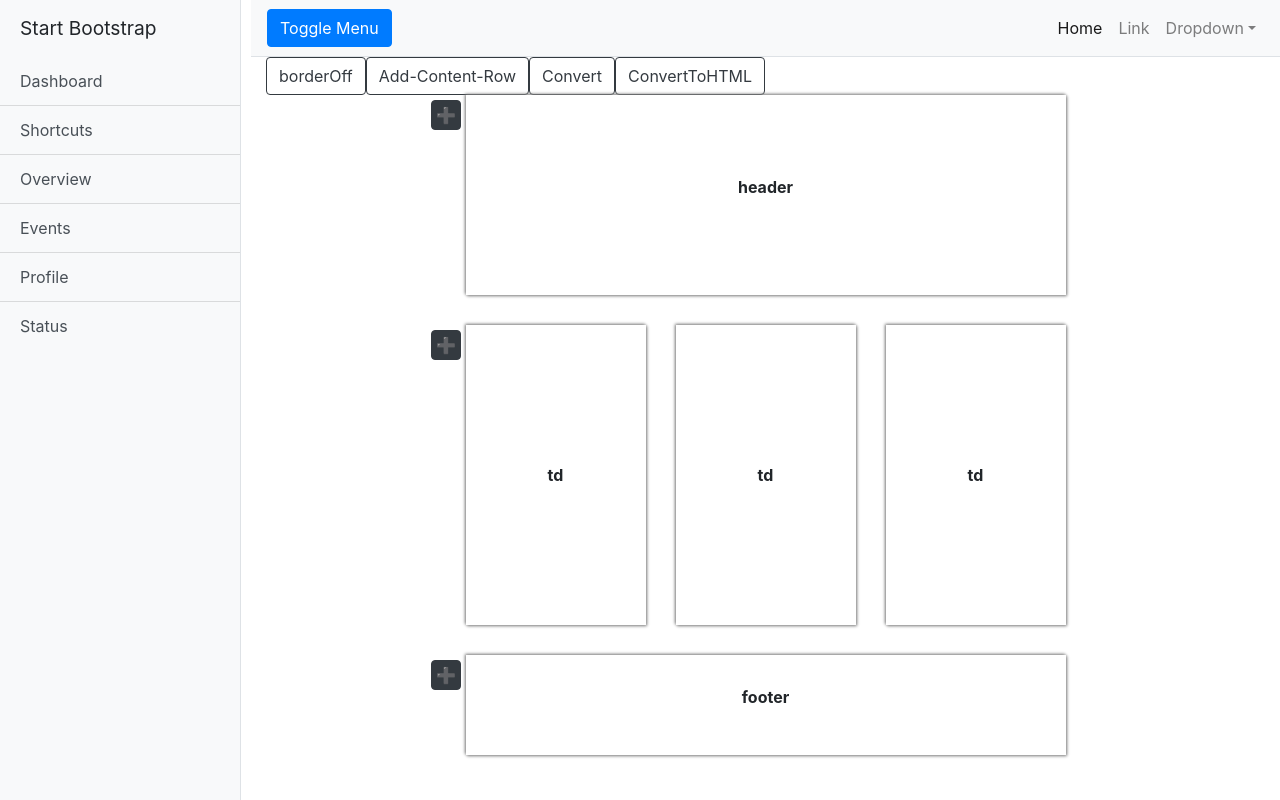
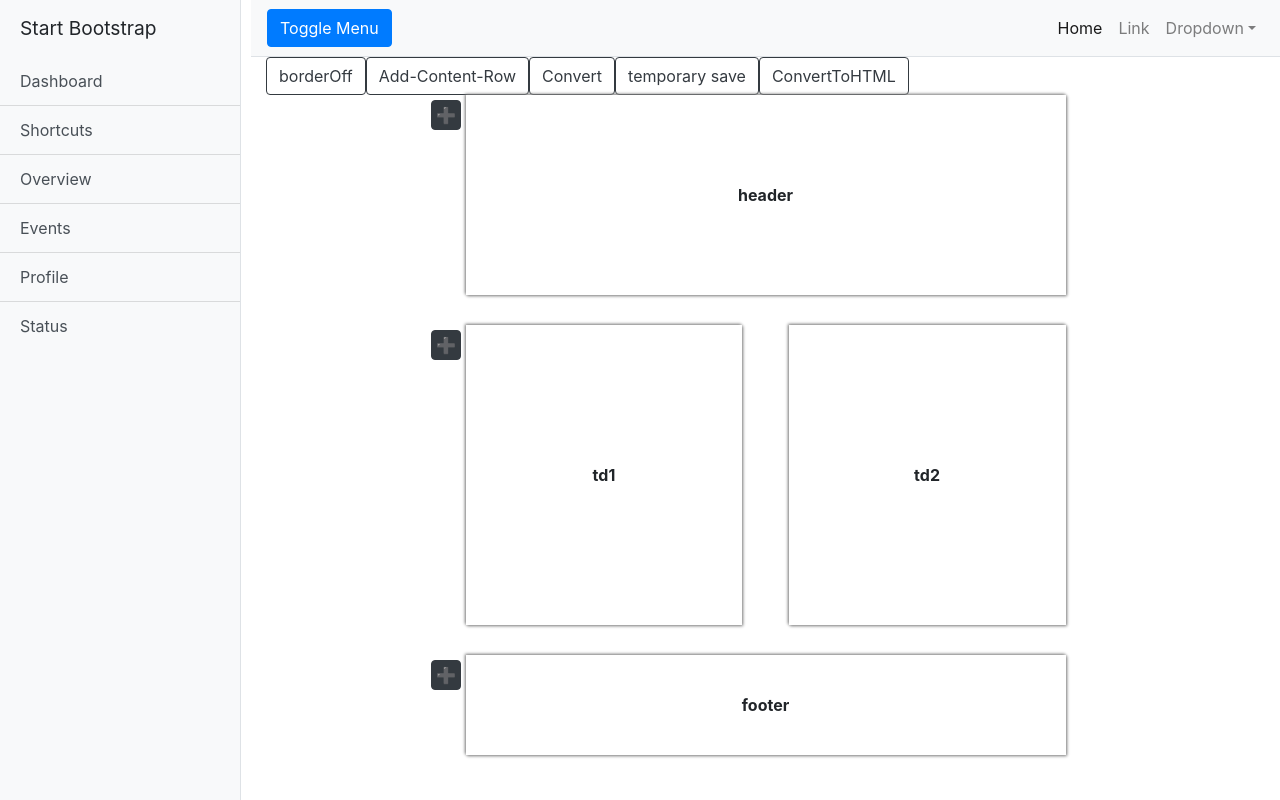
Before and after one commit to taegeon-park23/mail-template-edm-system, a React (Create React App) app: page / in a window 1280 px wide. Built offline with nearby package versions, Linux system fonts and the light colour scheme; grey boxes are pictures that could not be loaded.

Commit message:
initial commit

```diff
--- a/src/pageComponents/Main/TemplateMailContents.js
+++ b/src/pageComponents/Main/TemplateMailContents.js
@@ -8,22 +8,32 @@ import React, {
 import DomToImage from "dom-to-image";
 import styled from "styled-components";
 import { backImageTemplateStore } from "../../stores/backImageTemplateStore";
+import { mailTemplateStore } from "../../stores/mailTemplateStore";
 
 //components
 import EmptyRowPlace from "./TemplateMailContents/EmptyRowPlace";
 import RowTable from "./TemplateMailContents/RowTable";
 export default function TemplateMailContents({ tableWidth, tableHeight }) {
+  // 백그라운드 이미지, boxShadow 관련 상태 저장 store
   const globalState = useContext(backImageTemplateStore);
-  const { state, dispatch } = globalState;
-  const tdClass = { align: "center", width: "30", content: `<b>td</b>` };
-  const tdClasses = [tdClass, tdClass, tdClass];
-  const initialContents = [{ tdClasses: tdClasses }];
-  const [contents, setContents] = useState(initialContents);
-  useEffect(() => {});
+  const backState = globalState.state;
+  const backDispatch = globalState.dispatch;
+
+  // mail 관련 상태 저장 store, tdClasses 등등
+  const mailGlobalState = useContext(mailTemplateStore);
+  const mailState = mailGlobalState.state;
+  const mailDispatch = mailGlobalState.dispatch;
+
+  const [contents, setContents] = useState(mailState.contents);
+  useEffect(() => {
+    if (mailState.saveContentsStatus === true) {
+      mailDispatch({ TYPE: "UPDATE_CONTENTS", value: { contents: contents } });
+    }
+  });
   const convertToHTML = () => {
     const resultDoc = document.getElementById("TemplateMailContentsDiv");
     const downloadHtml = `<!DOCTYPE html PUBLIC "-//W3C//DTD XHTML 1.0 Transitional//EN" "http://www.w3.org/TR/xhtml1/DTD/xhtml1-transitional.dtd"><html xmlns="http://www.w3.org/1999/xhtml"><head><meta http-equiv="Content-Type" content="text/html; charset=UTF-8" /><title>Email Design</title><meta name="viewport" content="width=device-width, initial-scale=1.0"/>
-    </head><body>${resultDoc.innerHTML}</body></html>`;
+    </head><body background="${backState.convertedImage}" style="background-repeat:no-repeat">${resultDoc.innerHTML}</body></html>`;
     const element = document.createElement("a");
     element.setAttribute(
       "href",
@@ -38,7 +48,7 @@ export default function TemplateMailContents({ tableWidth, tableHeight }) {
 
   //   결과 생성 버튼
   const converToHTMLCallback = useCallback(() => {
-    dispatch({ type: "CONVERT_BOX_SHADOW", value: { boxShadow: false } });
+    backDispatch({ type: "CONVERT_BOX_SHADOW", value: { boxShadow: false } });
     setTimeout(convertToHTML, 250);
   });
 
@@ -47,14 +57,14 @@ export default function TemplateMailContents({ tableWidth, tableHeight }) {
   };
 
   const convertToBackUseCallback = useCallback(() => {
-    dispatch({ type: "CONVERT_BOX_SHADOW", value: { boxShadow: true } });
+    backDispatch({ type: "CONVERT_BOX_SHADOW", value: { boxShadow: true } });
     const resultDoc = document.getElementById("TemplateMailContentsTable");
     resultDoc.style.background = "";
     console.log(resultDoc);
     setTimeout(() => {
       DomToImage.toPng(resultDoc)
         .then(function (dataUrl) {
-          dispatch({
+          backDispatch({
             type: "CONVERTING_IMAGE",
             value: {
               convertedImage: dataUrl,
@@ -73,21 +83,26 @@ export default function TemplateMailContents({ tableWidth, tableHeight }) {
   const onClickAddContentRow = () => {
     const tdClass = { align: "center", width: "30", content: `<b>td</b>` };
     const tdClasses = [tdClass];
-    const newContents = [].concat(contents);
-    newContents.push({ tdClasses: tdClasses });
+    const newContents = { ...contents };
+    const newBody = newContents.body;
+    newBody.contentRowTables.push({ tdClasses: tdClasses });
     setContents(newContents);
   };
 
   const onClickDeleteContentRow = (index) => {
-    const tempContents = [].concat(contents);
+    const newContents = { ...contents };
+    const newBody = newContents.body;
+    const tempContentRowTables = newBody.contentRowTables;
     if (index === 0) return;
-    if (index === tempContents.length - 1) {
-      tempContents.pop();
-      setContents(tempContents);
+    if (index === tempContentRowTables.length - 1) {
+      tempContentRowTables.pop();
+      setContents(newContents);
     } else {
-      const newContents = tempContents
+      tempContentRowTables = tempContentRowTables
         .slice(0, index)
-        .concat(tempContents.slice(index + 1, tempContents.length));
+        .concat(
+          tempContentRowTables.slice(index + 1, tempContentRowTables.length)
+        );
       setContents(newContents);
     }
   };
@@ -96,34 +111,37 @@ export default function TemplateMailContents({ tableWidth, tableHeight }) {
   };
 
   const onClickConvertBoxShadow = (status) => {
-    dispatch({
+    backDispatch({
       type: "CONVERT_BOX_SHADOW",
       value: {
         boxShadow: status
       }
     });
   };
+
+  const temporarySaveCallback = useCallback(() => {
+    mailDispatch({ type: "SAVE_ON_CONTENTS" });
+    setTimeout(() => {
+      mailDispatch({ type: "SAVE_OFF_CONTENTS" });
+    }, 50);
+  });
+  const onClickTemprarySave = () => {
+    temporarySaveCallback();
+  };
+
   const tdHeader = {
     align: "center",
     width: "100",
     content: `<p><b>header</b></p>`
-  };
-  const tdIneraction = {
-    align: "center",
-    width: "100",
-    content: `<a href="#"><p><font color="#147e94">Button</font></p></a>`
   };
   const tdFooter = {
     align: "center",
     width: "100",
     content: `<p><b>footer</b></p>`
   };
-  const tdHeaderClasses = [tdHeader];
-  const tdIneractionClasses = [tdClass, tdIneraction];
-  const tdFooterClasses = [tdFooter];
   return (
     <div id="TemplateMailContents" className="container-fluid">
-      {state.boxShadow === false ? (
+      {backState.boxShadow === false ? (
         <Button
           className="btn btn-outline-dark"
           onClick={() => {
@@ -156,6 +174,15 @@ export default function TemplateMailContents({ tableWidth, tableHeight }) {
       >
         Convert
       </ConvertButton>
+      <Button
+        className="btn btn-outline-dark"
+        onClick={() => {
+          onClickTemprarySave();
+        }}
+      >
+        temporary save
+      </Button>
+
       <ConvertButton
         className="btn btn-outline-dark"
         onClick={onClickConvertHtmlButton}
@@ -165,35 +192,42 @@ export default function TemplateMailContents({ tableWidth, tableHeight }) {
 
       <TemplateFormWrapper>
         <div id="TemplateMailContentsDiv">
+          <BackImageDiv>
+            <img
+              alt=""
+              src={backState.convertedImage}
+              style={{ width: "auto", height: "auto" }}
+            />
+          </BackImageDiv>
           <table
             id="TemplateMailContentsTable"
             border={0}
             cellPadding={0}
             cellSpacing={0}
             width={tableWidth}
-            background={`${state.convertedImage}`}
-            style={{ background: `no-repeat url("${state.convertedImage}")` }}
+            // background={`${backState.convertedImage}`}
+            // style={{ background: `no-repeat url("${backState.convertedImage}")` }}
           >
             <tbody>
               {/* header */}
-              <RowTable height={200} tdClasses={tdHeaderClasses} />
+              <RowTable height={200} tdClasses={contents.header.tdClasses} />
               <EmptyRowPlace height={30} />
               {/* content */}
-              {contents.map((tdClasses, i) => {
+              {contents.body.contentRowTables.map((contentRowTale, i) => {
                 return (
                   <Fragment>
                     <RowTable
                       rowTableIndex={i}
                       deleteRowTable={onClickDeleteContentRow}
                       height={300}
-                      tdClasses={tdClasses.tdClasses}
+                      tdClasses={contentRowTale.tdClasses}
                     />
                     <EmptyRowPlace height={30} />
                   </Fragment>
                 );
               })}
               {/* footer */}
-              <RowTable height={100} tdClasses={tdFooterClasses} />
+              <RowTable height={100} tdClasses={contents.footer.tdClasses} />
             </tbody>
           </table>
         </div>
@@ -208,3 +242,9 @@ const TemplateFormWrapper = styled.div`
   display: flex;
   justify-content: center;
 `;
+const BackImageDiv = styled.div`
+  position: absolute;
+  width: ${(props) => props.width}px;
+  height: ${(props) => props.height}px;
+  background: ${(props) => `no-repeat url("${props.image}")`};
+`;
--- a/src/pages/Main.js
+++ b/src/pages/Main.js
@@ -1,4 +1,5 @@
 import React, { useContext, useEffect } from "react";
+import { StateProvider } from "../stores/mailTemplateStore";
 // import styled from "styled-components";
 // import ReactHtmlParser from "react-html-parser";
 
@@ -41,7 +42,11 @@ export default function Main() {
         <MainDropdownBar onClickToggle={state.onClickToggle} />
 
         <TemplateBackground />
-        <TemplateMailContents tableWidth={600} />
+
+        {/* 템플릿 중간 저장, 중가 저장 및 불러오기를 위한 StateProvider */}
+        <StateProvider>
+          <TemplateMailContents tableWidth={600} />
+        </StateProvider>
       </div>
       {/* <!-- /#page-content-wrapper --> */}
     </div>
--- /dev/null
+++ b/src/stores/mailTemplateStore.js
@@ -0,0 +1,50 @@
+import React, { createContext, useReducer } from "react";
+
+// Main 초기 상태
+const initialState = {
+  // intialContents
+  saveContentsStatus: false,
+  contents: {
+    header: {
+      tdClasses: [{ align: "center", width: "30", content: `<b>header</b>` }]
+    },
+    body: {
+      contentRowTables: [
+        {
+          tdClasses: [
+            { align: "center", width: "30", content: `<b>td1</b>` },
+            { align: "center", width: "30", content: `<b>td2</b>` }
+          ]
+        }
+      ]
+    },
+    footer: {
+      tdClasses: [{ align: "center", width: "30", content: `<b>footer</b>` }]
+    }
+  }
+};
+const mailTemplateStore = createContext(initialState);
+const { Provider } = mailTemplateStore;
+
+// Main Reducer
+const StateProvider = ({ children }) => {
+  const [state, dispatch] = useReducer((state, action) => {
+    switch (action.type) {
+      case "SAVE_ON_CONTENTS":
+        return { ...state, saveContentsStatus: true };
+      case "SAVE_OFF_CONTENTS":
+        return { ...state, saveContentsStatus: false };
+      case "UPDATE_CONTENTS":
+        return {
+          ...state,
+          contents: action.value.contents
+        };
+      default:
+        throw new Error(`Unhandled action type: ${action.type}`);
+    }
+  }, initialState);
+
+  return <Provider value={{ state, dispatch }}>{children}</Provider>;
+};
+
+export { mailTemplateStore, StateProvider };
```
